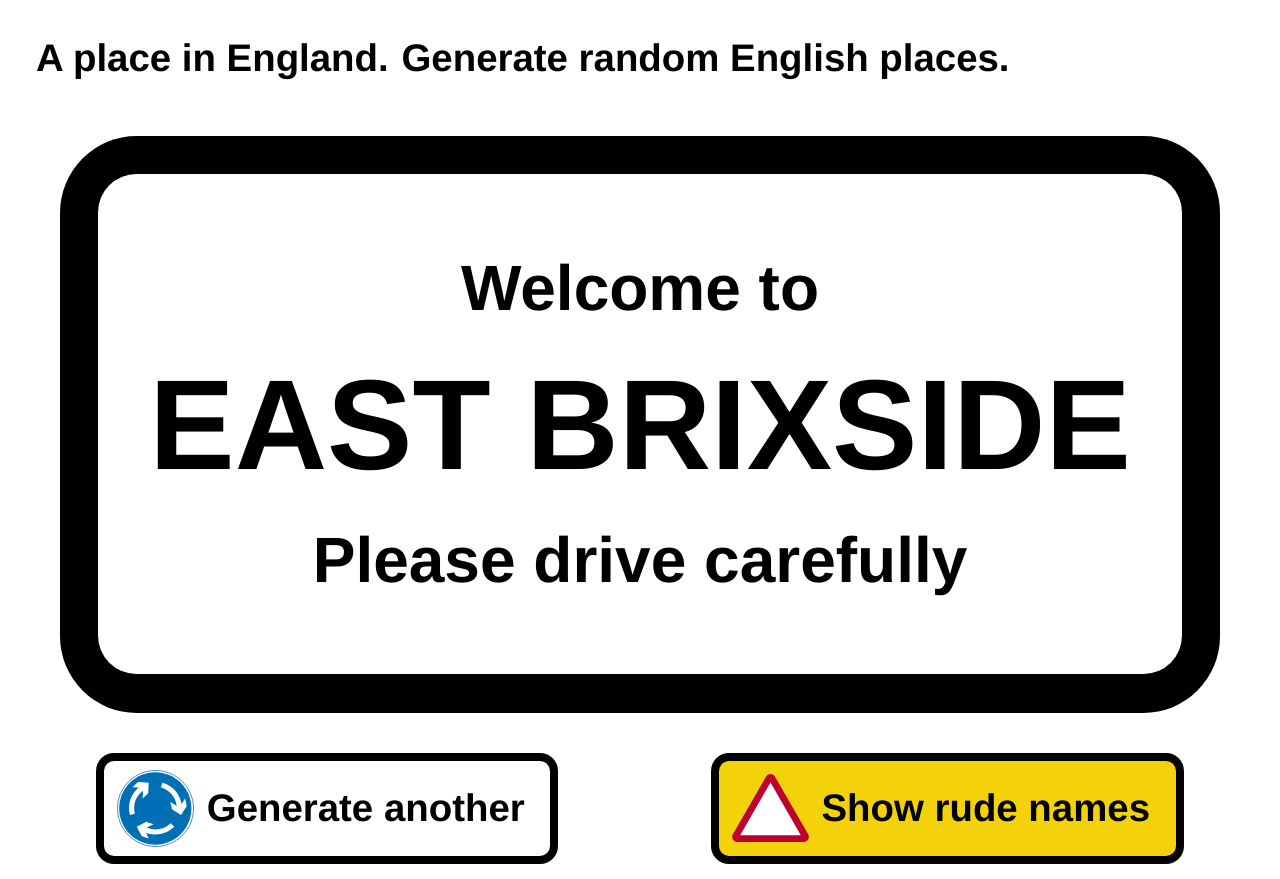
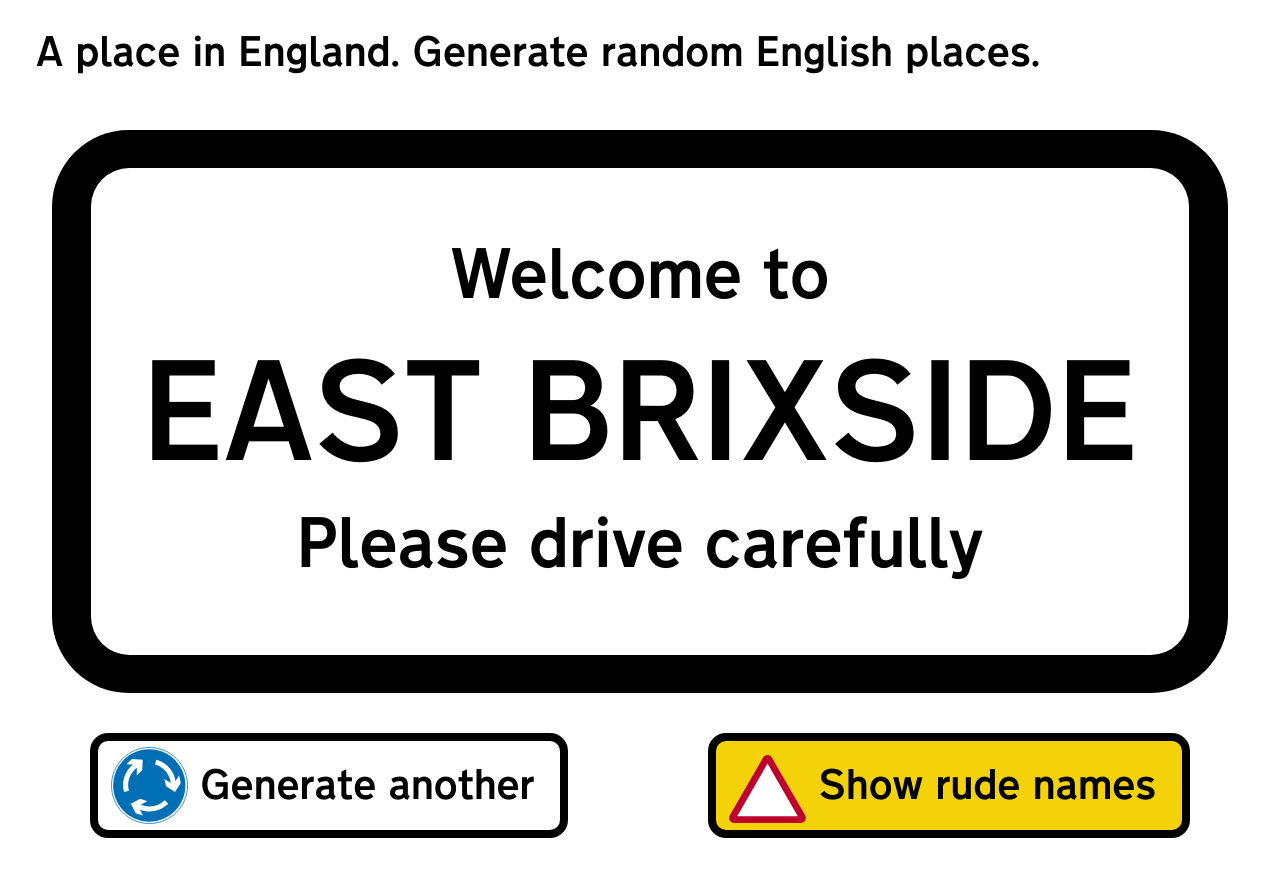
Before and after one commit to alextea/placenames, a Flask app: page / in a window 1280 px wide. Shown: the top 879 px of the page. Run offline with Flask 3, Linux system fonts and the light colour scheme; data that the repository does not hold is empty.

Commit message:
Add Transport New font for added realism and adjust vertical alignment of text

```diff
--- a/flask_app/static/site.css
+++ b/flask_app/static/site.css
@@ -1,3 +1,17 @@
+@font-face {
+  font-family: 'TransportNew';
+  src: url('/static/fonts/TransportNew-Light.otf') format('opentype');
+  font-weight: 400;
+  font-style: normal;
+}
+
+@font-face {
+  font-family: 'TransportNew';
+  src: url('/static/fonts/TransportNew-Medium.otf') format('opentype');
+  font-weight: 600;
+  font-style: normal;
+}
+
 html * {
   --information-blue: #076fb6;
   --warning-red: #bd002d;
@@ -6,7 +20,7 @@ html * {
   --attraction-brown: #724e0f;
   --black: #000;
   --white: #fff;
-  font-family: Helvetica, Arial, sans-serif;
+  font-family: 'TransportNew', Helvetica, Arial, sans-serif;
 }
 
 body {
@@ -94,6 +108,7 @@ header p {
   text-transform: uppercase;
   text-align: center;
   margin: 0;
+  padding-top: 2vw;
 }
 
 .placename p {
@@ -101,7 +116,7 @@ header p {
   font-weight: 600;
   text-align: center;
   margin: 0;
-  padding: 2vw;
+  padding: 2.2vw 2vw 1.8vw 2vw;
 }
 
 button {
@@ -131,7 +146,7 @@ label {
   font-size: 3vw;
   font-weight: 600;
   text-align: center;
-  padding: 2vw;
+  padding: 2.2vw 2vw 1.8vw 2vw;
   margin: 0;
   text-decoration: none;
 }
@@ -145,7 +160,7 @@ label {
 
   .information-sign__inner {
     font-size: 6vw;
-    padding: 4vw;
+    padding: 4.2vw 4vw 3.8vw 4vw;
   }
 }
 
```
Also changed, not shown: flask_app/static/fonts/TransportNew-Light.otf (added), flask_app/static/fonts/TransportNew-Medium.otf (added).
